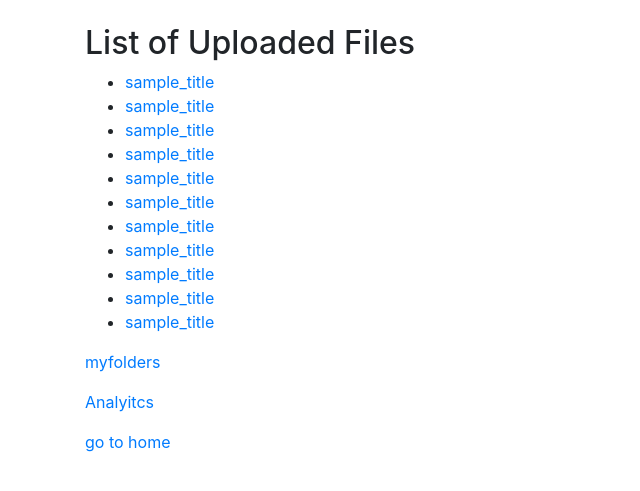
After one commit to Tiborcode/MyCodes, a Django app: page /myfolders/list/ in a window 1280 px wide. The commit adds this page. Shown: the top 491 px of the page, without its empty margins (0-640 px from the left). Run offline with Django 5.2, Linux system fonts and the light colour scheme; data comes from the database, SQL or seed files in the repository; both versions use the stored data as it was after the commit; some libraries are stand-ins or nearby versions.

Commit message:
file listing function works

```diff
--- a/myproject/myfolders/forms.py
+++ b/myproject/myfolders/forms.py
@@ -1,9 +1,12 @@
 from django import forms
+from .models import Files
 
 
 class UploadFilesForm(forms.Form):
     # file = forms.FileField(widget=forms.ClearableFileInput(attrs={'multiple': True}))
-    file = forms.FileField()
+    # file = forms.FileField()
+    model = Files
+    fields = ['title', 'file']
 
 # class MultipleFileInput(forms.ClearableFileInput):
 #     allow_multiple_selected = True
--- a/myproject/myfolders/models.py
+++ b/myproject/myfolders/models.py
@@ -1,6 +1,12 @@
+from django.db import models
 from django.db import models
 
 
 # Create your models here.
 class Files(models.Model):
     file = models.FileField(null=True)
+    title = models.CharField(max_length=255, default='sample_title')
+    uploaded_at = models.DateTimeField(auto_now=True)
+
+    def __str__(self):
+        return self.title
--- /dev/null
+++ b/myproject/myfolders/templates/myfolders/file_list.html
@@ -0,0 +1,29 @@
+<!DOCTYPE html>
+<html lang="en">
+<head>
+    <meta charset="UTF-8">
+    <title>Django File Management</title>
+    <link rel="stylesheet" href="https://stackpath.bootstrapcdn.com/bootstrap/4.5.2/css/bootstrap.min.css">
+</head>
+<body>
+<div class="container mt-4">
+        <h2>List of Uploaded Files</h2>
+        <ul>
+            {% for file in files %}
+                <li><a href="{{ file.file.url }}" download>{{ file.title }}</a></li>
+            {% endfor %}
+        </ul>
+
+        <p>
+            <a href="/myfolders">myfolders</a>
+        </p>
+        <p>
+            <a href="/analytics"> Analyitcs</a>
+        </p>
+        <p>
+            <a href="/"> go to home</a>
+
+        </p>
+</div>
+</body>
+</html>
--- a/myproject/myfolders/templates/myfolders/myfolders.html
+++ b/myproject/myfolders/templates/myfolders/myfolders.html
@@ -24,6 +24,9 @@
 <!--                <button id="uploadBtn" class="btn btn-primary mt-3">Upload Files</button>-->
                 <div id="fileList" class="mt-4"></div>
             </div>
+
+
+
             <script src="../static/js/filemanager.js"></script>
 
 <!--    <div>-->
@@ -37,6 +40,9 @@
 
 <!--        </form>-->
         <p>
+            <a href="/myfolders/list">Go to List Page</a>
+        </p>
+        <p>
             <a href="/analytics"> Analyitcs</a>
         </p>
         <p>
--- a/myproject/myfolders/urls.py
+++ b/myproject/myfolders/urls.py
@@ -6,6 +6,6 @@ app_name = 'myfolders'
 urlpatterns = [
     path('', views.upload_file, name='upload'),
     path('delete/<str:filename>/', views.delete_file, name='delete_file'),
-
+    path('list/', views.list_files, name='list_files'),
 
 ]
--- a/myproject/myfolders/views.py
+++ b/myproject/myfolders/views.py
@@ -48,3 +48,7 @@ def delete_file(request, filename):
         return JsonResponse({'status': 'success', 'message': 'File deleted successfully'})
     else:
         return JsonResponse({'status': 'error', 'message': 'File not found'}, status=404)
+
+def list_files(request):
+    files = Files.objects.all()
+    return render(request, 'myfolders/file_list.html', {'files': files})
--- a/myproject/static/js/filemanager.js
+++ b/myproject/static/js/filemanager.js
@@ -44,6 +44,7 @@ document.addEventListener('DOMContentLoaded', () => {
                 });
 
                 uploadFiles(formData);
+                fileList.innerHTML = '';
             } else {
                 alert('Please select a file first!');
             }
@@ -69,7 +70,7 @@ document.addEventListener('DOMContentLoaded', () => {
 //    }
 
     function uploadFiles(formData) {
-        fetch('/myfolders/', {  // Ensure '/upload/' matches your Django view URL pattern
+        fetch('/myfolders/', {  //  Django view URL pattern reference
             method: 'POST',
             body: formData,
             headers: {
```
Also changed, not shown: myproject/db.sqlite3.
